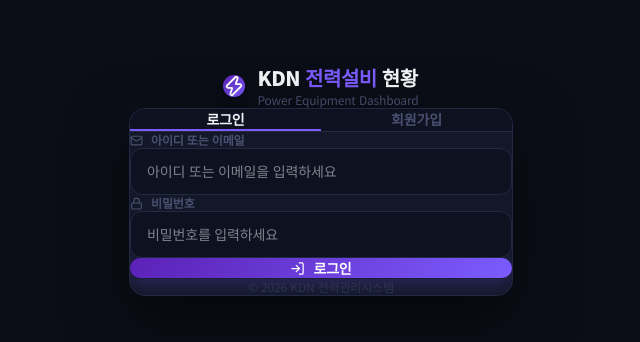
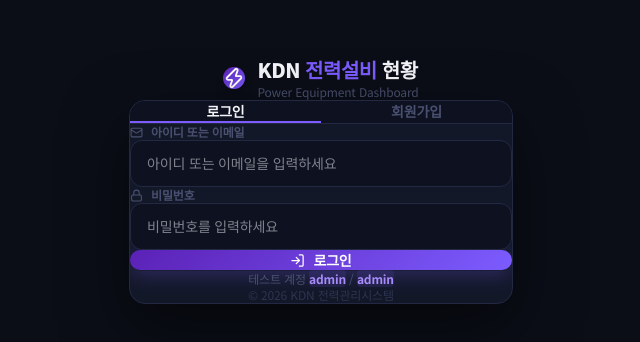
Before and after one commit to hayoung82/kdn-web, a React (Vite) app: page / in a window 1280 px wide. Shown: the part 220-562 px from the top of the page, without its empty margins (319-959 px from the left). Built offline with nearby package versions, Linux system fonts and the light colour scheme; no server answers.

Commit message:
feat: show test account info on login form

```diff
--- a/src/pages/LoginPage.jsx
+++ b/src/pages/LoginPage.jsx
@@ -217,7 +217,13 @@
           </div>
         )}
 
-        <div className="px-6 pb-4 pt-3 text-center" style={{ borderTop: '1px solid #1a1f35' }}>
+        <div className="px-6 pb-4 pt-3 text-center space-y-2" style={{ borderTop: '1px solid #1a1f35' }}>
+          <p className="text-xs" style={{ color: '#4a5070' }}>
+            테스트 계정&nbsp;
+            <span className="font-bold px-1.5 py-0.5 rounded" style={{ color: '#a78bfa', background: 'rgba(124,92,255,0.12)' }}>admin</span>
+            &nbsp;/&nbsp;
+            <span className="font-bold px-1.5 py-0.5 rounded" style={{ color: '#a78bfa', background: 'rgba(124,92,255,0.12)' }}>admin</span>
+          </p>
           <p className="text-xs" style={{ color: '#2e3450' }}>© 2026 KDN 전력관리시스템</p>
         </div>
       </div>
```
